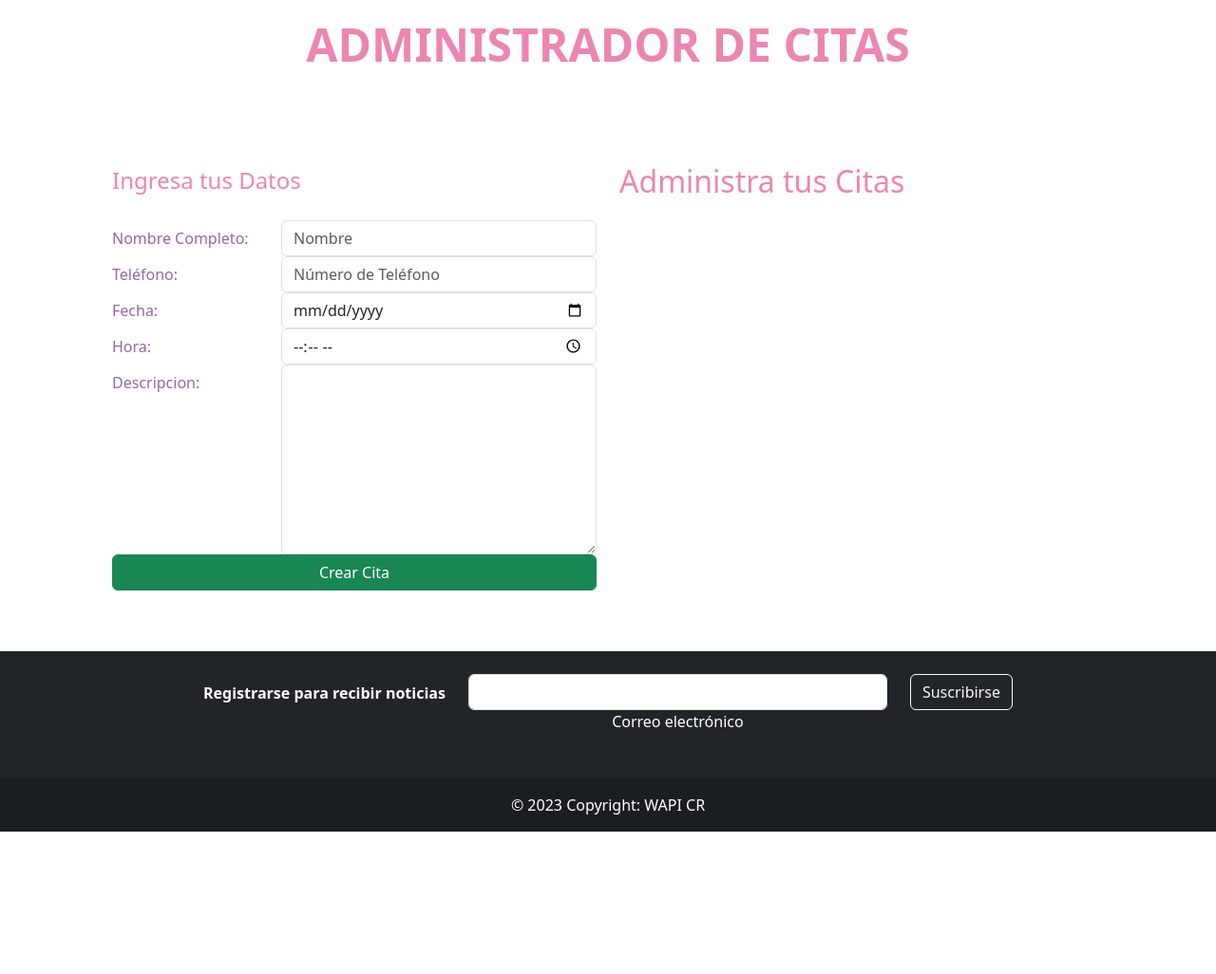
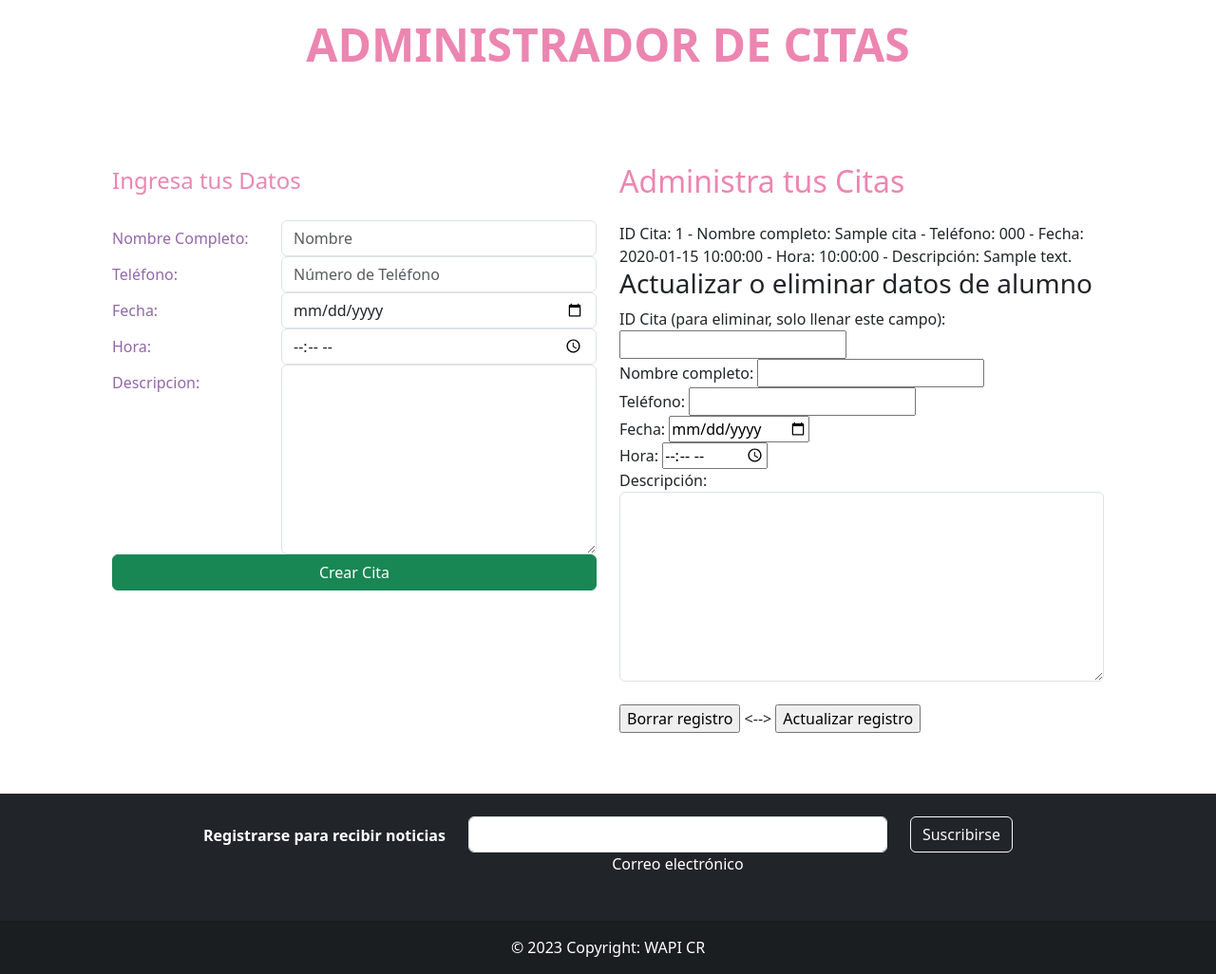
Before and after one commit to keylorjc1/ProyectoAmbienteWebClienteServidor, a PHP site: page /Layout/Citas.php in a window 1280 px wide. Shown: the part 590-1616 px from the top of the page at 95% size. Before the commit the page ends 1466 px from the top, so only its background shows below. Run offline with PHP 8.4, Linux system fonts and the light colour scheme; tables that the repository leaves empty hold one stand-in row (values such as "Sample post").

Commit message:
CRUD completo en Citas.php

```diff
--- a/Layout/Carrito.html
+++ b/Layout/Carrito.html
@@ -4,9 +4,9 @@
     <meta charset="UTF-8" />
     <meta http-equiv="X-UA-Compatible" content="IE=edge" />
     <meta name="viewport" content="width=device-width, initial-scale=1.0" />
-    <link rel="stylesheet" href="/CSS/Carrito.css" />
-    <link rel="stylesheet" href="CSS/normalize.css" />
-    <script src="/script.js" defer></script>
+    <link rel="stylesheet" href="../CSS/Testimonio.css">
+    <link rel="stylesheet" href="../CSS/Citas.css">
+    <script src="../Script.js" defer></script>
     <link
       href="https://cdn.jsdelivr.net/npm/bootstrap@5.3.0/dist/css/bootstrap.min.css"
       rel="stylesheet"
--- a/Layout/Citas.php
+++ b/Layout/Citas.php
@@ -4,12 +4,10 @@
     <meta name="viewport" content="width=device-width, initial-scale=1.0">
     <link rel="stylesheet" href="../CSS/Testimonio.css">
     <link rel="stylesheet" href="../CSS/Citas.css">
-    <script src="../script.js" defer></script>
-    <link href="https://cdn.jsdelivr.net/npm/bootstrap@5.3.0/dist/css/bootstrap.min.css" rel="stylesheet"
-        integrity="sha384-9ndCyUaIbzAi2FUVXJi0CjmCapSmO7SnpJef0486qhLnuZ2cdeRhO02iuK6FUUVM" crossorigin="anonymous">
+    <script src="../Script.js" defer></script>
+    <link href="https://cdn.jsdelivr.net/npm/bootstrap@5.3.0/dist/css/bootstrap.min.css" rel="stylesheet" integrity="sha384-9ndCyUaIbzAi2FUVXJi0CjmCapSmO7SnpJef0486qhLnuZ2cdeRhO02iuK6FUUVM" crossorigin="anonymous">
     <link rel="stylesheet" href="https://cdnjs.cloudflare.com/ajax/libs/font-awesome/5.15.3/css/all.min.css" />
-    <link href="https://cdn.jsdelivr.net/npm/bootstrap@5.3.0/dist/css/bootstrap.min.css" rel="stylesheet"
-        integrity="sha384-9ndCyUaIbzAi2FUVXJi0CjmCapSmO7SnpJef0486qhLnuZ2cdeRhO02iuK6FUUVM" crossorigin="anonymous">
+    <link href="https://cdn.jsdelivr.net/npm/bootstrap@5.3.0/dist/css/bootstrap.min.css" rel="stylesheet" integrity="sha384-9ndCyUaIbzAi2FUVXJi0CjmCapSmO7SnpJef0486qhLnuZ2cdeRhO02iuK6FUUVM" crossorigin="anonymous">
     <title>Citas</title>
 </head>
 
@@ -26,27 +24,21 @@
                     <img src="../Images/WapiCRNoBG.png" alt="WapiCR" width="150" height="110">
                 </a>
             </div>
-                <a href="/Layout/Cotizacion.html" class="ButtonInicio">
-                    <svg xmlns="http://www.w3.org/2000/svg" width="16" height="16" fill="#eca4c4"
-                        class="bi bi-bookmark-fill" viewBox="0 0 16 16">
-                        <path
-                            d="M2 2v13.5a.5.5 0 0 0 .74.439L8 13.069l5.26 2.87A.5.5 0 0 0 14 15.5V2a2 2 0 0 0-2-2H4a2 2 0 0 0-2 2z" />
+            <a href="Cotizacion.html" class="ButtonInicio">
+                <svg xmlns="http://www.w3.org/2000/svg" width="16" height="16" fill="#eca4c4" class="bi bi-bookmark-fill" viewBox="0 0 16 16">
+                    <path d="M2 2v13.5a.5.5 0 0 0 .74.439L8 13.069l5.26 2.87A.5.5 0 0 0 14 15.5V2a2 2 0 0 0-2-2H4a2 2 0 0 0-2 2z" />
                 </svg>
                 <span>Pedir Una Cotizacion</span>
             </a>
-                <a href="/Layout/Citas.php" class="ButtonInicio">
-                    <svg xmlns="http://www.w3.org/2000/svg" width="16" height="16" fill="#eca4c4" class="bi bi-pencil-fill"
-                        viewBox="0 0 16 16">
-                        <path
-                            d="M12.854.146a.5.5 0 0 0-.707 0L10.5 1.793 14.207 5.5l1.647-1.646a.5.5 0 0 0 0-.708l-3-3zm.646 6.061L9.793 2.5 3.293 9H3.5a.5.5 0 0 1 .5.5v.5h.5a.5.5 0 0 1 .5.5v.5h.5a.5.5 0 0 1 .5.5v.5h.5a.5.5 0 0 1 .5.5v.207l6.5-6.5zm-7.468 7.468A.5.5 0 0 1 6 13.5V13h-.5a.5.5 0 0 1-.5-.5V12h-.5a.5.5 0 0 1-.5-.5V11h-.5a.5.5 0 0 1-.5-.5V10h-.5a.499.499 0 0 1-.175-.032l-.179.178a.5.5 0 0 0-.11.168l-2 5a.5.5 0 0 0 .65.65l5-2a.5.5 0 0 0 .168-.11l.178-.178z" />
+            <a href="Citas.php" class="ButtonInicio">
+                <svg xmlns="http://www.w3.org/2000/svg" width="16" height="16" fill="#eca4c4" class="bi bi-pencil-fill" viewBox="0 0 16 16">
+                    <path d="M12.854.146a.5.5 0 0 0-.707 0L10.5 1.793 14.207 5.5l1.647-1.646a.5.5 0 0 0 0-.708l-3-3zm.646 6.061L9.793 2.5 3.293 9H3.5a.5.5 0 0 1 .5.5v.5h.5a.5.5 0 0 1 .5.5v.5h.5a.5.5 0 0 1 .5.5v.5h.5a.5.5 0 0 1 .5.5v.207l6.5-6.5zm-7.468 7.468A.5.5 0 0 1 6 13.5V13h-.5a.5.5 0 0 1-.5-.5V12h-.5a.5.5 0 0 1-.5-.5V11h-.5a.5.5 0 0 1-.5-.5V10h-.5a.499.499 0 0 1-.175-.032l-.179.178a.5.5 0 0 0-.11.168l-2 5a.5.5 0 0 0 .65.65l5-2a.5.5 0 0 0 .168-.11l.178-.178z" />
                 </svg>
                 <span>Agendar Una Cita</span>
             </a>
             <a href="Carrito.html" class="shopCart ButtonInicio">
-                    <svg xmlns="http://www.w3.org/2000/svg" width="16" height="16" fill="#eca4c4" class="bi bi-cart-fill"
-                        viewBox="0 0 16 16">
-                        <path
-                            d="M0 1.5A.5.5 0 0 1 .5 1H2a.5.5 0 0 1 .485.379L2.89 3H14.5a.5.5 0 0 1 .491.592l-1.5 8A.5.5 0 0 1 13 12H4a.5.5 0 0 1-.491-.408L2.01 3.607 1.61 2H.5a.5.5 0 0 1-.5-.5zM5 12a2 2 0 1 0 0 4 2 2 0 0 0 0-4zm7 0a2 2 0 1 0 0 4 2 2 0 0 0 0-4zm-7 1a1 1 0 1 1 0 2 1 1 0 0 1 0-2zm7 0a1 1 0 1 1 0 2 1 1 0 0 1 0-2z" />
+                <svg xmlns="http://www.w3.org/2000/svg" width="16" height="16" fill="#eca4c4" class="bi bi-cart-fill" viewBox="0 0 16 16">
+                    <path d="M0 1.5A.5.5 0 0 1 .5 1H2a.5.5 0 0 1 .485.379L2.89 3H14.5a.5.5 0 0 1 .491.592l-1.5 8A.5.5 0 0 1 13 12H4a.5.5 0 0 1-.491-.408L2.01 3.607 1.61 2H.5a.5.5 0 0 1-.5-.5zM5 12a2 2 0 1 0 0 4 2 2 0 0 0 0-4zm7 0a2 2 0 1 0 0 4 2 2 0 0 0 0-4zm-7 1a1 1 0 1 1 0 2 1 1 0 0 1 0-2zm7 0a1 1 0 1 1 0 2 1 1 0 0 1 0-2z" />
                 </svg>
                 <span>Comprar</span>
             </a>
@@ -84,7 +76,7 @@
                     <div class="form-group row">
                         <label class="col-sm-4 col-lg-4 col-form-label formDatos">Teléfono:</label>
                         <div class="col-sm-8 col-lg-8">
-                            <input type="tel" id="telefono" name="telefono" class="form-control"  placeholder="Número de Teléfono">
+                            <input type="tel" id="telefono" name="telefono" class="form-control" placeholder="Número de Teléfono">
                         </div>
                     </div>
                     <div class="form-group row">
@@ -115,6 +107,87 @@
             <div class="col-md-6">
                 <h2 id="administra" class="mb-4">Administra tus Citas</h2>
                 <ul id="citas" class="list-group lista-citas"></ul>
+
+                <?php
+                $servername = "localhost";
+                $username = "root";
+                $password = "";
+                $dbname = "wapicr";
+
+                $conn = new mysqli($servername, $username, $password, $dbname);
+
+                if ($conn->connect_error) {
+                    die("Conexión fallida: " . $conn->connect_error);
+                }
+
+                $sql = "SELECT * FROM cita";
+                $result = $conn->query($sql);
+
+                if ($result->num_rows > 0) {
+                    while ($row = $result->fetch_assoc()) {
+                        echo "ID Cita: " . $row["IDCita"] . " - Nombre completo: " . $row["nombre_completo"] . " - Teléfono: " . $row["telefono"] . " - Fecha: " . $row["fecha"] . " - Hora: " . $row["hora"] . " - Descripción: " . $row["descripcion"] ."<br>";
+                    }
+                } else {
+                    echo "0 results";
+                }
+
+                $conn->close();
+                ?>
+
+                <h3>Actualizar o eliminar datos de alumno</h3>
+                <form name="test" method="post" action="Citas.php">
+                    <p>ID Cita (para eliminar, solo llenar este campo):
+                        <input type="text" name="id" value="">
+                        <br />
+                        Nombre completo:
+                        <input type="text" name="nombre" value="">
+                        <br />
+                        Teléfono:
+                        <input type="tel" name="telefono" value="">
+                        <br />
+                        Fecha:
+                        <input type="date" name="fecha" value="">
+                        <br />
+                        Hora:
+                        <input type="time" name="hora" value="">
+                        <br />
+                        Descripción:
+                        <textarea id="descripcion" name="descripcion" class="form-control"></textarea>
+                        <br />
+                        <INPUT TYPE="submit" name="btnBorrar" value="Borrar registro"> <-->
+                            <INPUT TYPE="submit" name="btnActualizar" value="Actualizar registro">
+                    </p>
+                </form>
+
+                <?php
+                $servername = "localhost";
+                $username = "root";
+                $password = "";
+                $dbname = "wapicr";
+
+                $conn = new mysqli($servername, $username, $password, $dbname);
+
+                if (isset($_POST['btnActualizar'])) {
+                    $Id = $_POST['id'];
+                    $Nombre = $_POST['nombre'];
+                    $Telefono = $_POST['telefono'];
+                    $Fecha = $_POST['fecha'];
+                    $Hora = $_POST['hora'];
+                    $Descripcion = $_POST['descripcion'];
+                    $query = "update cita set nombre_completo ='$Nombre', telefono = '$Telefono', fecha = '$Fecha', hora = '$Hora', descripcion = '$Descripcion' WHERE IDCita='$Id'";
+                    $result = mysqli_query($conn, $query);
+                    print("Datos modificados.");
+                    $conn->close();
+                }
+
+                if (isset($_POST['btnBorrar'])) {
+                    $Id = $_POST['id'];
+                    $query = "delete from cita where IDCita='$Id'";
+                    $result = mysqli_query($conn, $query);
+                    print("Datos borrados.");
+                    $conn->close();
+                }
+                ?>
             </div>
         </div> <!--.row-->
     </div><!--.container-->
--- a/index.HTML
+++ b/index.HTML
@@ -36,7 +36,7 @@
         </svg>
         <span>Pedir Una Cotizacion</span>
       </a>
-      <a href="/Layout/Citas.php" class="ButtonInicio">
+      <a href="/ProyectoAmbienteWebClienteServidor/Layout/Citas.php" class="ButtonInicio">
         <svg xmlns="http://www.w3.org/2000/svg" width="16" height="16" fill="#eca4c4" class="bi bi-pencil-fill"
           viewBox="0 0 16 16">
           <path
@@ -44,7 +44,7 @@
         </svg>
         <span>Agendar Una Cita</span>
       </a>
-      <a href="Layout/Carrito.html" class="shopCart ButtonInicio">
+      <a href="../Layout/Carrito.html" class="shopCart ButtonInicio">
         <svg xmlns="http://www.w3.org/2000/svg" width="16" height="16" fill="#eca4c4" class="bi bi-cart-fill"
           viewBox="0 0 16 16">
           <path
--- a/php/estado-cita.php
+++ b/php/estado-cita.php
@@ -26,7 +26,7 @@
                         <img src="../Images/WapiCRNoBG.png" alt="WapiCR" width="150" height="110">
                     </a>
                 </div>
-                <a href="/Layout/Cotizacion.html" class="ButtonInicio">
+                <a href="../Layout/Cotizacion.html" class="ButtonInicio">
                     <svg xmlns="http://www.w3.org/2000/svg" width="16" height="16" fill="#eca4c4"
                         class="bi bi-bookmark-fill" viewBox="0 0 16 16">
                         <path
@@ -34,7 +34,7 @@
                     </svg>
                     <span>Pedir Una Cotizacion</span>
                 </a>
-                <a href="/Layout/Citas.php" class="ButtonInicio">
+                <a href="../Layout/Citas.php" class="ButtonInicio">
                     <svg xmlns="http://www.w3.org/2000/svg" width="16" height="16" fill="#eca4c4" class="bi bi-pencil-fill"
                         viewBox="0 0 16 16">
                         <path
@@ -42,7 +42,7 @@
                     </svg>
                     <span>Agendar Una Cita</span>
                 </a>
-                <a href="Carrito.html" class="shopCart ButtonInicio">
+                <a href="../Layout/Carrito.html" class="shopCart ButtonInicio">
                     <svg xmlns="http://www.w3.org/2000/svg" width="16" height="16" fill="#eca4c4" class="bi bi-cart-fill"
                         viewBox="0 0 16 16">
                         <path
```
Also changed, not shown: Layout/Cotizacion.html (+6 -5 lines). Lines whose indentation alone changed are shown as unchanged.
